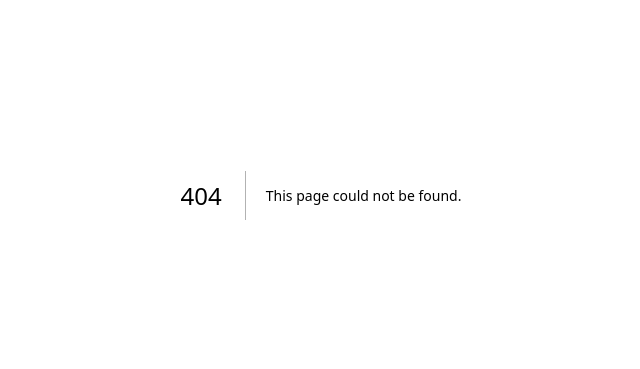
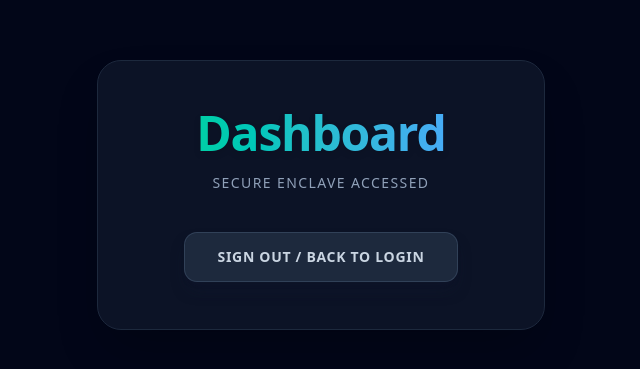
Before and after one commit to MehulSapra21/astrapass, a Next.js app: page /dashboard in a window 1280 px wide. Before the commit this address had no page. Shown: the part 205-574 px from the top of the page, without its empty margins (319-959 px from the left). Built offline with nearby package versions, Linux system fonts and the light colour scheme.

Commit message:
feat: add dashboard view and smooth login redirection

```diff
--- /dev/null
+++ b/src/app/dashboard/page.tsx
@@ -0,0 +1,23 @@
+import Link from 'next/link';
+
+export default function Dashboard() {
+  return (
+    <main className="flex min-h-screen items-center justify-center bg-slate-950 px-4 font-sans text-white">
+      <div className="w-full max-w-md rounded-3xl border border-slate-800 bg-slate-900/80 p-12 text-center shadow-2xl backdrop-blur-xl">
+        <h1 className="mb-4 text-5xl font-extrabold tracking-tight text-transparent bg-clip-text bg-gradient-to-r from-emerald-400 to-blue-400 drop-shadow-md">
+          Dashboard
+        </h1>
+        <p className="mb-10 text-sm font-medium text-slate-400 uppercase tracking-widest">
+          Secure Enclave Accessed
+        </p>
+
+        <Link
+          href="/"
+          className="inline-block rounded-xl bg-slate-800 px-8 py-3.5 text-sm font-bold uppercase tracking-wider text-slate-300 shadow-lg shadow-slate-900/50 ring-1 ring-slate-700 transition-all hover:bg-slate-700 hover:text-white hover:ring-slate-600 active:scale-95"
+        >
+          Sign Out / Back to Login
+        </Link>
+      </div>
+    </main>
+  );
+}
--- a/src/app/page.tsx
+++ b/src/app/page.tsx
@@ -2,9 +2,11 @@
 
 import { useState } from 'react';
 import Link from 'next/link';
+import { useRouter } from 'next/navigation'; // <-- Added Router
 import { startRegistration, startAuthentication } from '@simplewebauthn/browser';
 
 export default function Home() {
+  const router = useRouter(); // <-- Initialized Router
   const [username, setUsername] = useState('');
   const [status, setStatus] = useState({ type: '', message: '' });
   const [activeTab, setActiveTab] = useState<'passkey' | 'voice' | 'recovery'>('passkey');
@@ -75,7 +77,11 @@ export default function Home() {
       const verifyJSON = await verifyResp.json();
 
       if (verifyJSON.error) throw new Error(verifyJSON.error);
-      if (verifyJSON.verified) setStatus({ type: 'success', message: '🔓 Identity Verified. Welcome back.' });
+      if (verifyJSON.verified) {
+        setStatus({ type: 'success', message: '🔓 Identity Verified. Redirecting...' });
+        // Redirect to Dashboard after 1 second so the user sees the success message
+        setTimeout(() => router.push('/dashboard'), 1000);
+      }
     } catch (error: any) {
       setStatus({ type: 'error', message: error.message });
     }
@@ -130,8 +136,10 @@ export default function Home() {
         const data = await resp.json();
         if (data.error) throw new Error(data.error);
         if (data.verified) {
-          setStatus({ type: 'success', message: '🎙️ Acoustic signature confirmed. Access granted.' });
+          setStatus({ type: 'success', message: '🎙️ Acoustic signature confirmed. Redirecting...' });
           setVoiceChallenge('');
+          // Redirect to Dashboard after 1 second
+          setTimeout(() => router.push('/dashboard'), 1000);
         }
       } catch (error: any) {
         setStatus({ type: 'error', message: error.message });
```
